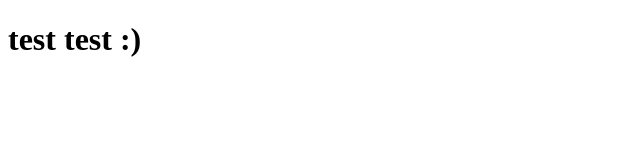
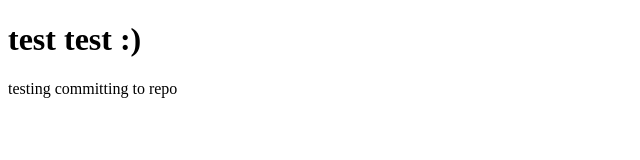
Before and after one commit to abbyhyde/ReduceReuseRecycleGame, a plain HTML site: page src/index.html in a window 1280 px wide. Shown: the whole page, without its empty margins (0-640 px from the left). Drawn offline with Linux system fonts and the light colour scheme.

Commit message:
testing committing to repo

```diff
--- a/src/index.html
+++ b/src/index.html
@@ -6,5 +6,6 @@
 </head>
 <body>
 	<h1>test test :)</h1>
+	<p>testing committing to repo</p>
 </body>
 </html>
```
